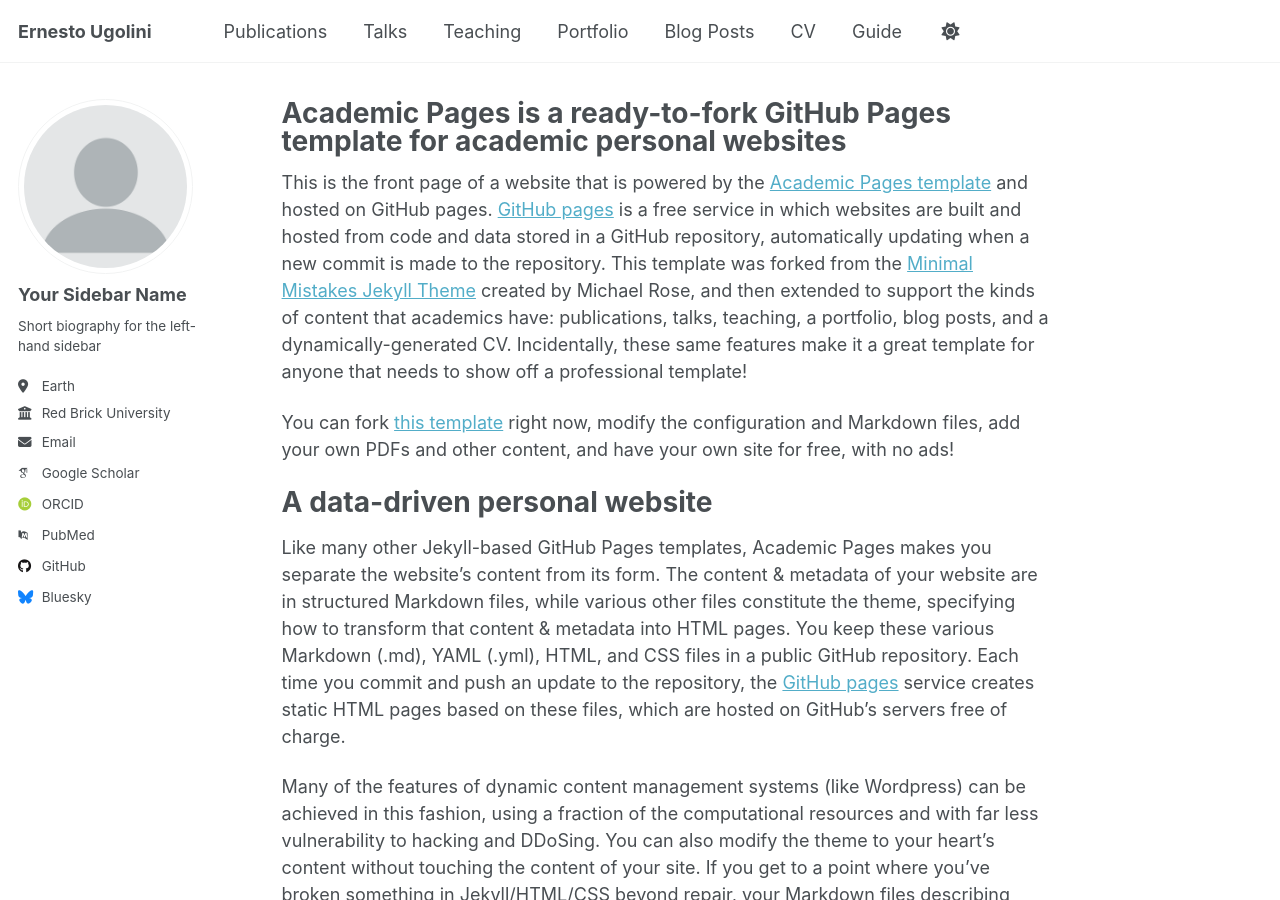
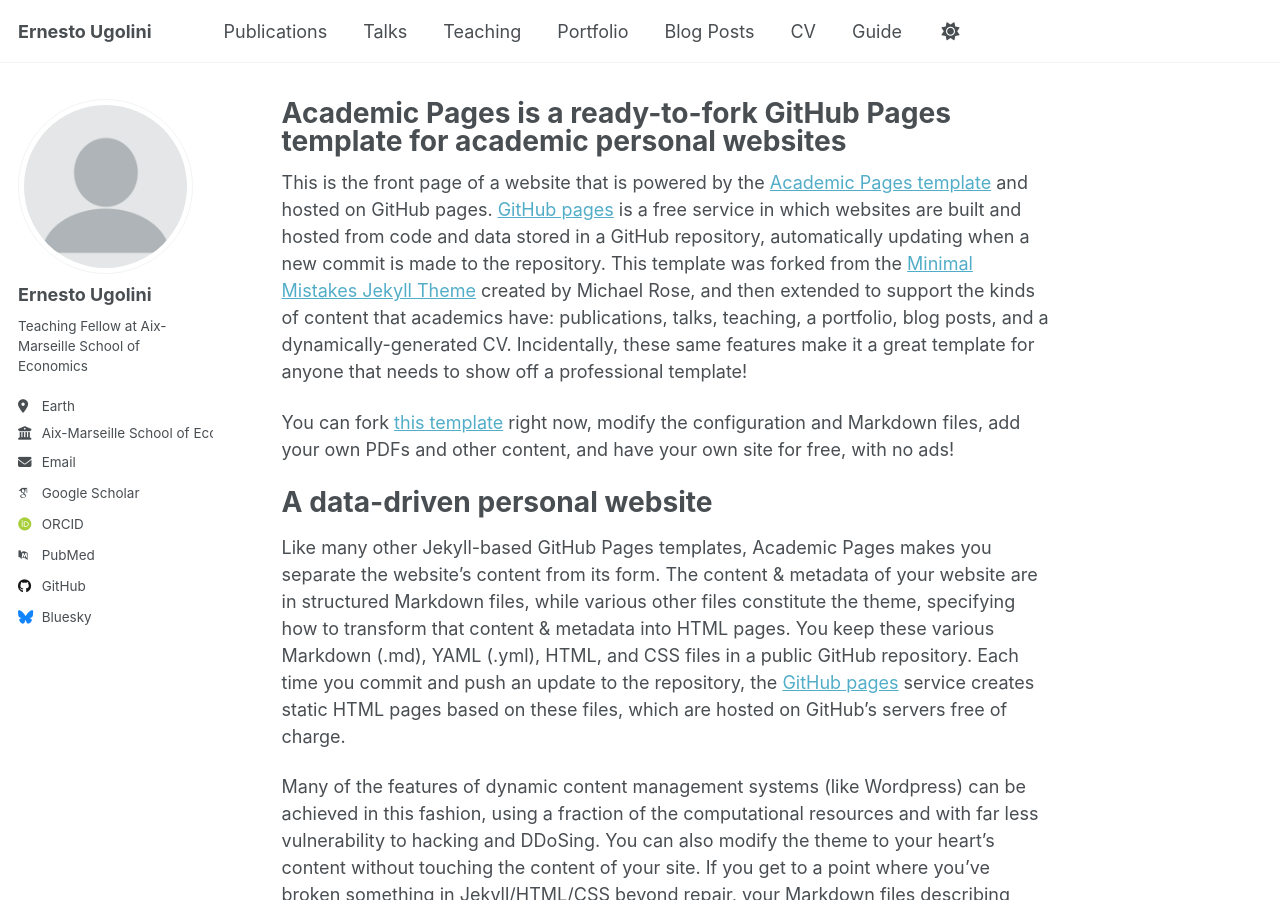
Before and after one commit to Ernieogu/ernestougolini.github.io, a Jekyll site: the page built from _pages/about.md, in a window 1280 px wide and 900 px high. Built offline with Jekyll 4.4.1, drawn with Linux system fonts in a browser that asks for light colours; some web fonts are replaced; a script that is not in the unit is left out.

Commit message:
Update _config.yml
Bio info modified

```diff
--- a/_config.yml
+++ b/_config.yml
@@ -23,13 +23,13 @@ repository               : "academicpages/academicpages.github.io"
 author:
   # Biographic information
   avatar           : "profile.png"
-  name             : "Your Sidebar Name"
+  name             : "Ernesto Ugolini"
   pronouns         : # example: "she/her"
-  bio              : "Short biography for the left-hand sidebar"
+  bio              : "Teaching Fellow at Aix-Marseille School of Economics"
   location         : "Earth"
-  employer         : "Red Brick University"
+  employer         : "Aix-Marseille School of Economics"
   uri              : # URL
-  email            : "none@example.org"
+  email            : "ernesto.ugolini@univ-amu.fr"
 
   # Academic websites
   academia         : # URL
```
